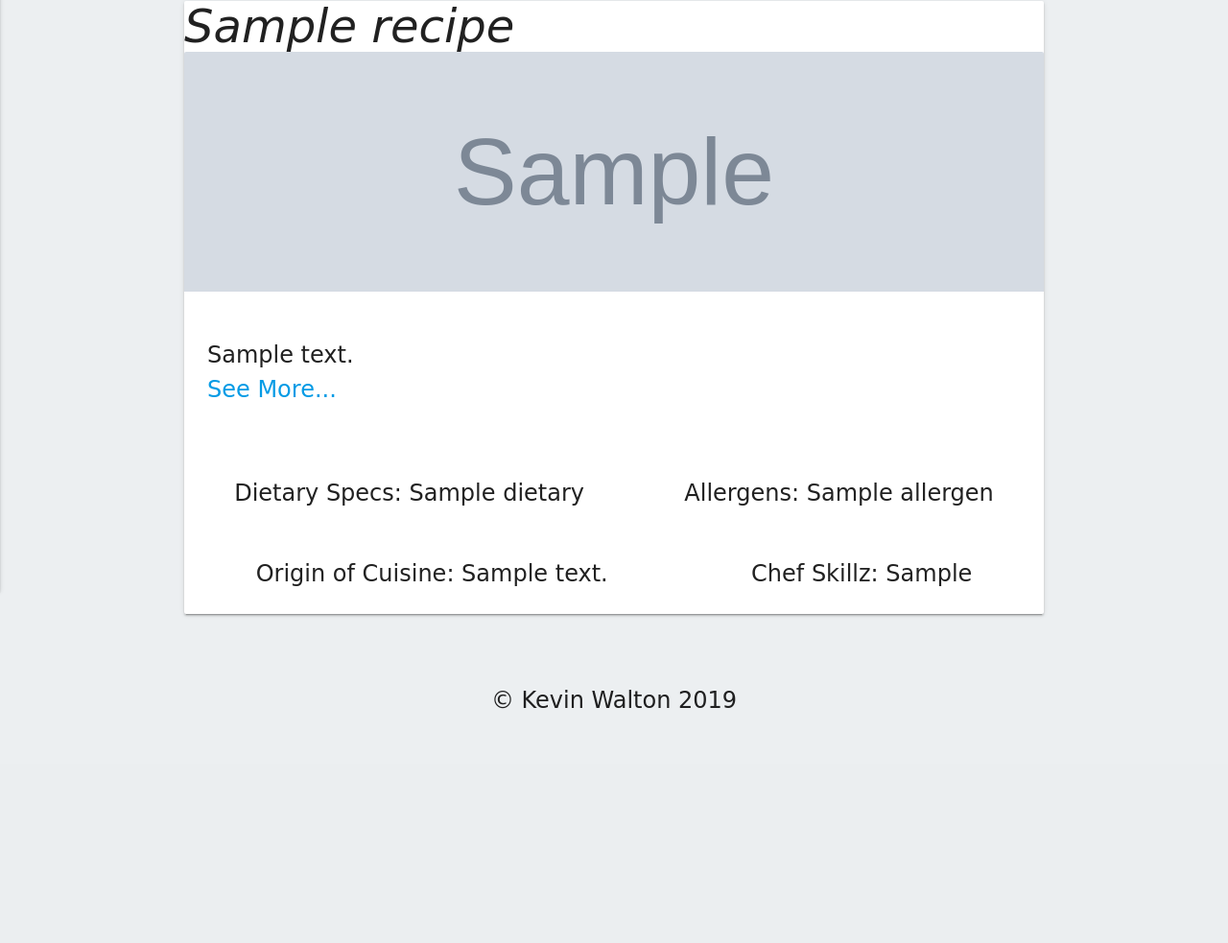
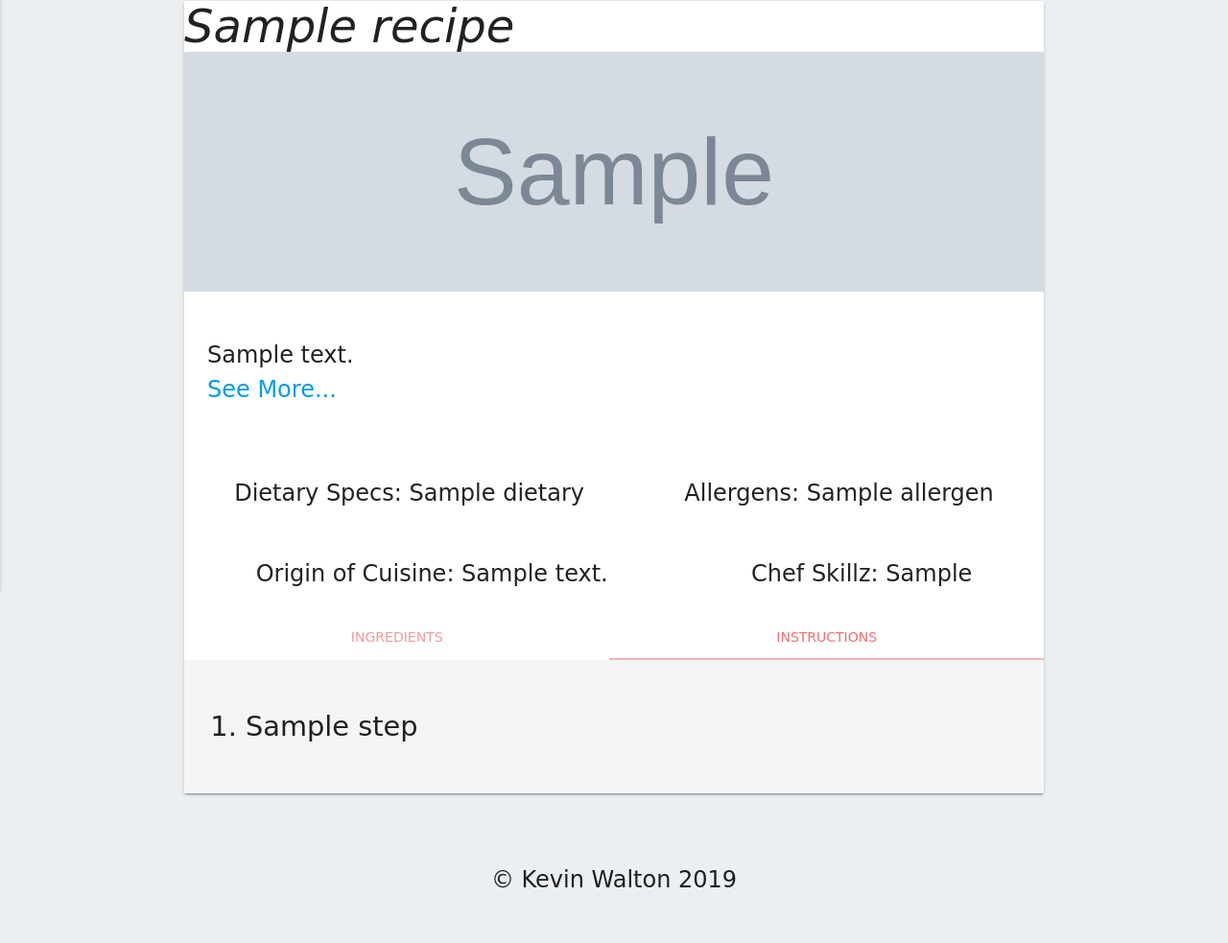
Before and after one commit to Hermeticpoet/Milestone-Project-3, a Flask app: page /recipes in a window 1280 px wide. Shown: the part 244-1227 px from the top of the page at 96% size. Before the commit the page ends 983 px from the top, so only its background shows below. Run offline with Flask 2, Linux system fonts and the light colour scheme; grey boxes marked "Sample" are stand-in pictures; a database or web service that is not in the repository returns one stand-in record (values such as "Sample title"); some libraries are stand-ins or nearby versions.

Commit message:
Add recipe works but not view recipes?

```diff
--- a/app.py
+++ b/app.py
@@ -29,8 +29,9 @@ def index():
 @app.route("/recipes")
 def recipes():
     recipes = mongo.db.recipes.find()
-    courses = mongo.db.meal_type.find()
-    return render_template('recipes.html', title="All Recipes", recipes=recipes, courses=courses)
+    # courses = mongo.db.meal_type.find()
+
+    return render_template('recipes.html', title="All Recipes", recipes=recipes)
 
 # View Single Recipe
 @app.route("/view_recipe/<recipe_id>", methods=["GET", "POST"])
--- a/templates/recipes.html
+++ b/templates/recipes.html
@@ -24,29 +24,29 @@
                         <p>Chef Skillz: {{ recipe.chef_skillz }}</p>
                     </div>
                 </div>
-                <!--<div class="card-tabs">-->
-                <!--<ul class="tabs tabs-fixed-width">-->
-                <!--    <li class="tab"><a href="#ingred">Ingredients</a></li>-->
-                <!--    <li class="tab"><a class="active" href="#instruct">Instructions</a></li>-->
-                <!--</ul>-->
-                <!--</div>-->
-                <!--<div class="card-content grey lighten-4">-->
-                <!--    <div id="ingred">-->
-                <!--        <ul>-->
-                <!--            {% for ing in recipe.ingredients %}-->
-                <!--                <li class="ing-list"><span class="ing-list-name">{{ ing.name }}</span><span class="ing-list-qty">{{ ing.qty }}</span></li>-->
-                <!--                <hr/>-->
-                <!--            {% endfor %}-->
-                <!--        </ul>-->
-                <!--    </div>-->
-                <!--    <div id="instruct">-->
-                <!--        {% for instruct in recipe.instructions %}-->
-                <!--         <ol>-->
-                <!--             <li class="instructions-steps">{{ instruct.step }}</li>-->
-                <!--         </ol>-->
-                <!--        {% endfor %}-->
-                <!--    </div>-->
-                <!--</div>-->
+                <div class="card-tabs">
+                <ul class="tabs tabs-fixed-width">
+                    <li class="tab"><a href="#ingred">Ingredients</a></li>
+                    <li class="tab"><a class="active" href="#instruct">Instructions</a></li>
+                </ul>
+                </div>
+                <div class="card-content grey lighten-4">
+                    <div id="ingred">
+                        <ul>
+                            {% for ing in recipe.ingredients %}
+                                <li class="ing-list"><span class="ing-list-name">{{ ing.name }}</span><span class="ing-list-qty">{{ ing.qty }}</span></li>
+                                <hr/>
+                            {% endfor %}
+                        </ul>
+                    </div>
+                    <div id="instruct">
+                        {% for instruct in recipe.instructions %}
+                         <ol>
+                             <li class="instructions-steps">{{ instruct.step }}</li>
+                         </ol>
+                        {% endfor %}
+                    </div>
+                </div>
             </div>
         </div>
     {% endfor %}
```
